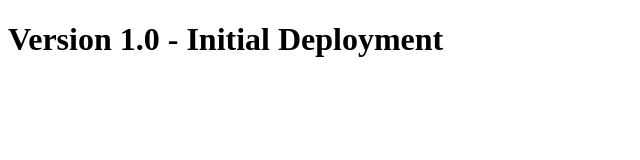
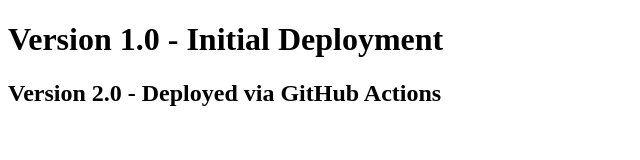
Before and after one commit to ihsanharits45/Latihan_Docker_PMD_2, a plain HTML site: page index.html in a window 1280 px wide. Shown: the whole page, without its empty margins (0-640 px from the left). Drawn offline with Linux system fonts and the light colour scheme.

Commit message:
feat: update index version 2.0

```diff
--- a/index.html
+++ b/index.html
@@ -6,5 +6,6 @@
 </head>
 <body>
     <h1>Version 1.0 - Initial Deployment</h1>
+    <h2>Version 2.0 - Deployed via GitHub Actions</h2>
 </body>
 </html>
```
